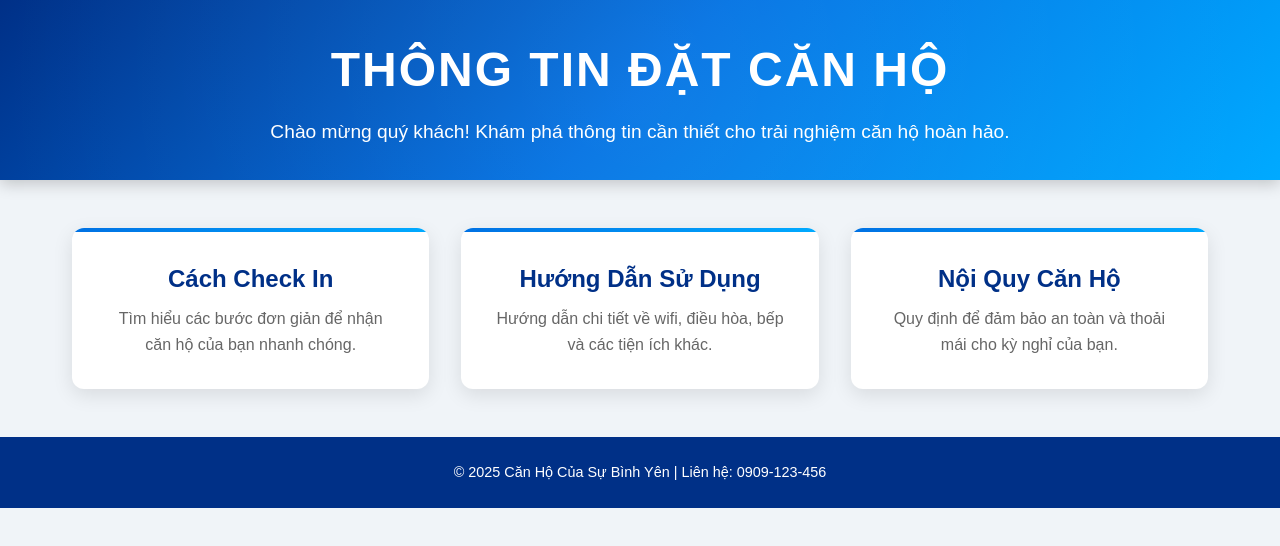
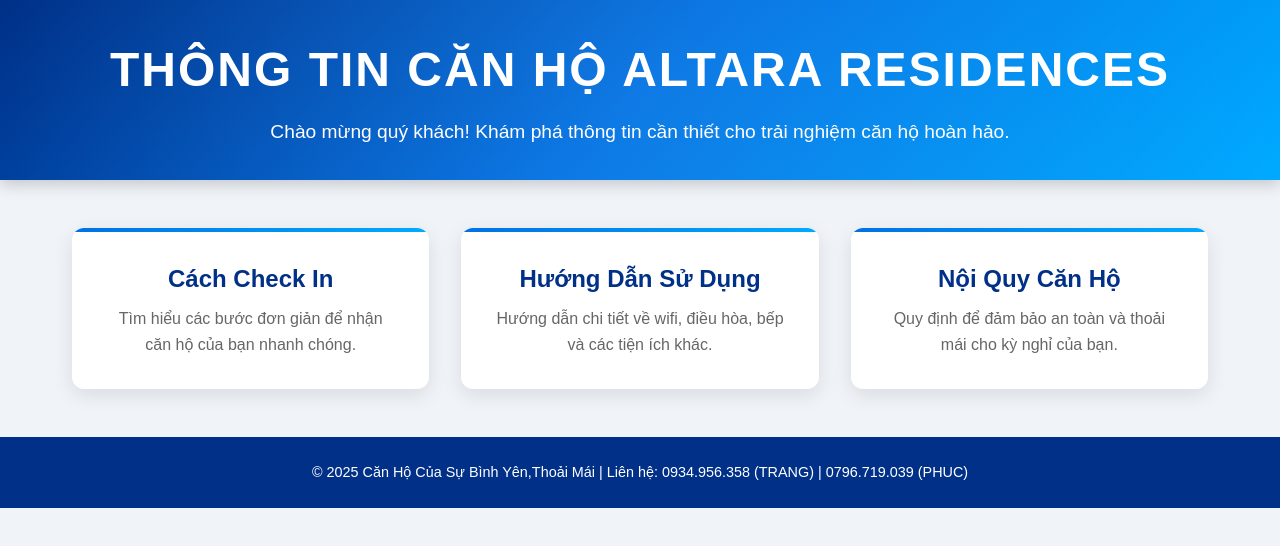
Before and after one commit to phucnv-hcm/huongdancanho, a plain HTML site: page index.html in a window 1280 px wide. Drawn offline with Linux system fonts and the light colour scheme.

Commit message:
Update index.html

```diff
--- a/index.html
+++ b/index.html
@@ -3,7 +3,7 @@
 <head>
     <meta charset="UTF-8">
     <meta name="viewport" content="width=device-width, initial-scale=1.0">
-    <title>Thông Tin Đặt Căn Hộ</title>
+    <title>Thông Tin Căn Hộ Altara Residences</title>
     <style>
         * {
             margin: 0;
@@ -179,7 +179,7 @@
 <body>
     <!-- Trang Chính -->
     <header>
-        <h1>Thông Tin Đặt Căn Hộ</h1>
+        <h1>Thông Tin Căn Hộ Altara Residences</h1>
         <p>Chào mừng quý khách! Khám phá thông tin cần thiết cho trải nghiệm căn hộ hoàn hảo.</p>
     </header>
     <div class="nav-container">
@@ -197,7 +197,7 @@
         </div>
     </div>
     <footer>
-        <p>© 2025 Căn Hộ Của Sự Bình Yên | Liên hệ: 0909-123-456</p>
+        <p>© 2025 Căn Hộ Của Sự Bình Yên,Thoải Mái | Liên hệ: 0934.956.358 (TRANG) | 0796.719.039 (PHUC)</p>
     </footer>
 </body>
 </html>
```
